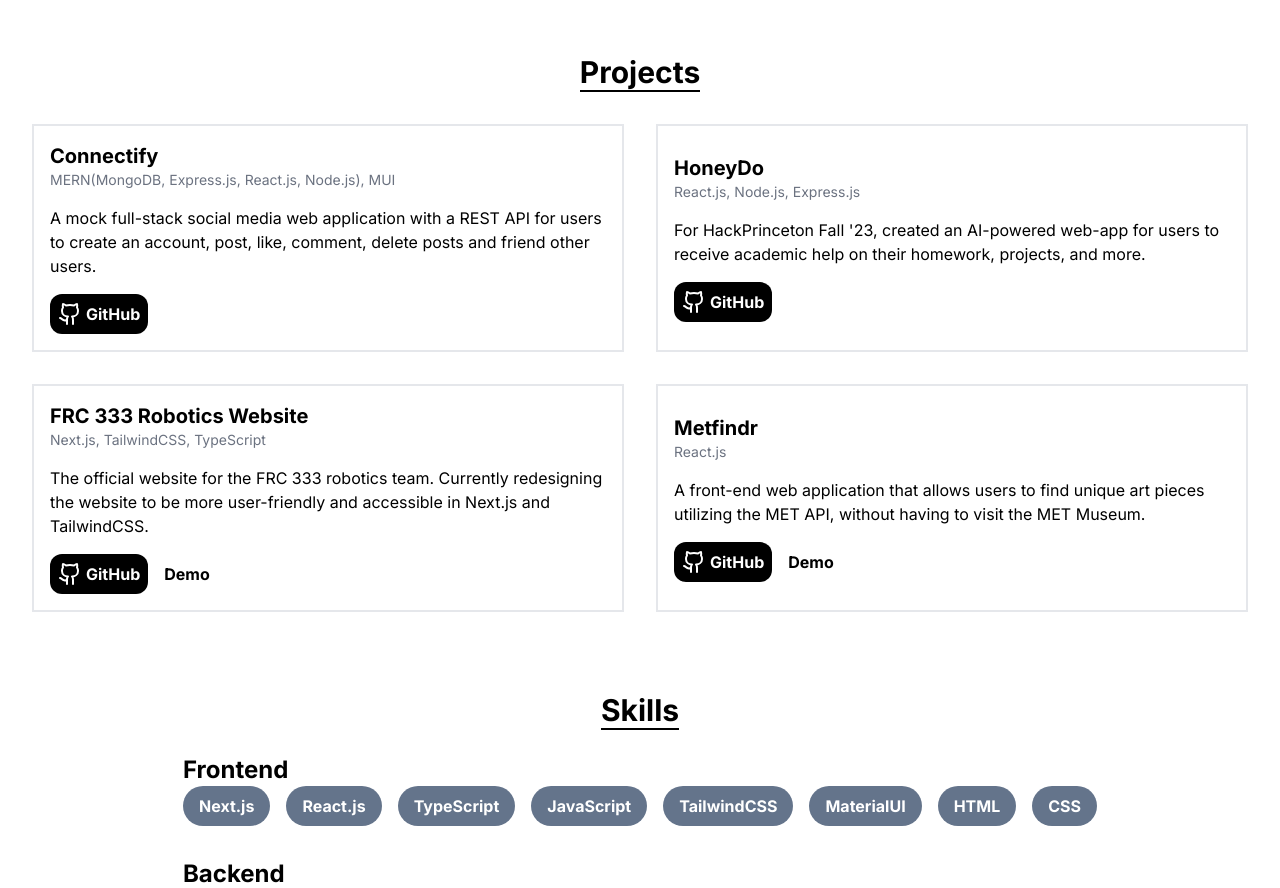
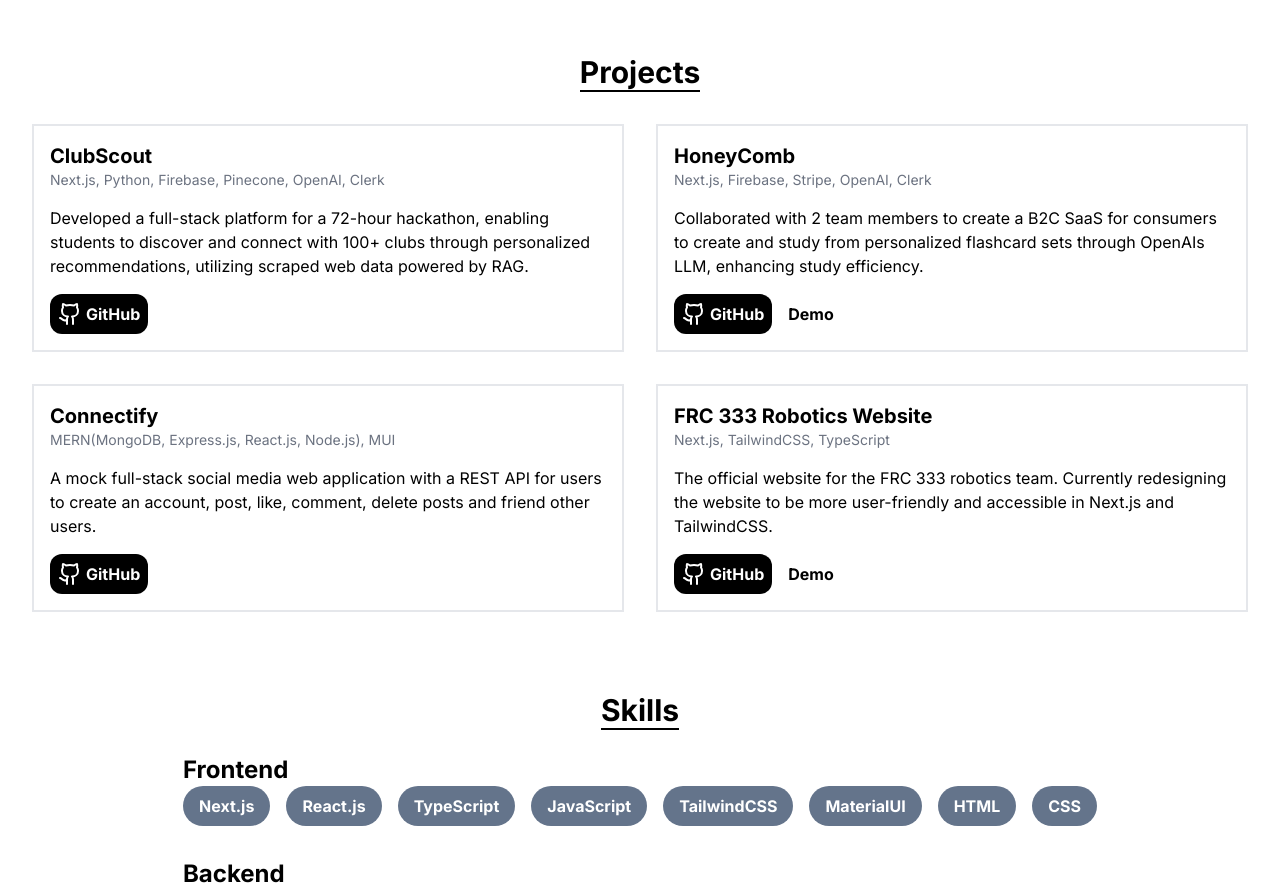
Before and after one commit to ShohruzE/portfolio, a Next.js app: page / in a window 1280 px wide. Shown: the part 1960-2848 px from the top of the page. Built offline with nearby package versions, Linux system fonts and the light colour scheme.

Commit message:
update projects section with new projects

```diff
--- a/src/components/Projects.tsx
+++ b/src/components/Projects.tsx
@@ -1,60 +1,86 @@
-import React from 'react'
-import Image from 'next/image'
-import Link from 'next/link'
-import { Github } from 'lucide-react'
+import React from "react";
+import Image from "next/image";
+import Link from "next/link";
+import { Github } from "lucide-react";
 
 const Projects = () => {
-
   const projects = [
     {
-      name: 'Connectify',
-      techStack: 'MERN(MongoDB, Express.js, React.js, Node.js), MUI',
-      description: 'A mock full-stack social media web application with a REST API for users to create an account, post, like, comment, delete posts and friend other users.',
-      imageUrl: '/images/hunter-cs-club.jpg',
-      githubUrl: 'https://github.com/ShohruzE/mern-social-media-app',
+      name: "ClubScout",
+      techStack: "Next.js, Python, Firebase, Pinecone, OpenAI, Clerk",
+      description:
+        "Developed a full-stack platform for a 72-hour hackathon, enabling students to discover and connect with 100+ clubs through personalized recommendations, utilizing scraped web data powered by RAG.",
+      imageUrl: "/images/metfindr.png",
+      githubUrl: "https://github.com/ShohruzE/ctphacks24",
     },
     {
-      name: 'HoneyDo',
-      techStack: 'React.js, Node.js, Express.js',
-      description: "For HackPrinceton Fall '23, created an AI-powered web-app for users to receive academic help on their homework, projects, and more.",
-      imageUrl: '/images/honeydo.jpg',
-      githubUrl: 'https://github.com/ShohruzE/hackprinceton-f23',
+      name: "HoneyComb",
+      techStack: "Next.js, Firebase, Stripe, OpenAI, Clerk",
+      description:
+        "Collaborated with 2 team members to create a B2C SaaS for consumers to create and study from personalized flashcard sets through OpenAIs LLM, enhancing study efficiency.",
+      imageUrl: "/images/honeydo.jpg",
+      githubUrl: "https://github.com/ShohruzE/ai-flashcards",
+      demoUrl: "https://ai-flashcards-beta.vercel.app/",
     },
     {
-      name: 'FRC 333 Robotics Website',
-      techStack: 'Next.js, TailwindCSS, TypeScript',
-      description: 'The official website for the FRC 333 robotics team. Currently redesigning the website to be more user-friendly and accessible in Next.js and TailwindCSS.',
-      imageUrl: '/images/frc333.png',
-      githubUrl: 'https://github.com/ShohruzE/jdhs-robotics-website/',
-      demoUrl: 'https://www.frc333.com/'
+      name: "Connectify",
+      techStack: "MERN(MongoDB, Express.js, React.js, Node.js), MUI",
+      description:
+        "A mock full-stack social media web application with a REST API for users to create an account, post, like, comment, delete posts and friend other users.",
+      imageUrl: "/images/hunter-cs-club.jpg",
+      githubUrl: "https://github.com/ShohruzE/mern-social-media-app",
     },
+
     {
-      name: 'Metfindr',
-      techStack: 'React.js',
-      description: 'A front-end web application that allows users to find unique art pieces utilizing the MET API, without having to visit the MET Museum.',
-      imageUrl: '/images/metfindr.png',
-      githubUrl: 'https://github.com/ShohruzE/metfindr',
-      demoUrl: 'https://metfindr.netlify.app/'
+      name: "FRC 333 Robotics Website",
+      techStack: "Next.js, TailwindCSS, TypeScript",
+      description:
+        "The official website for the FRC 333 robotics team. Currently redesigning the website to be more user-friendly and accessible in Next.js and TailwindCSS.",
+      imageUrl: "/images/frc333.png",
+      githubUrl: "https://github.com/ShohruzE/jdhs-robotics-website/",
+      demoUrl: "https://www.frc333.com/",
     },
-  ]
+  ];
 
   return (
     <section id="projects" className="my-20 mx-8">
       <div className="container mx-auto">
         <div className="flex flex-col justify-center items-center gap-8">
           <div>
-            <h2 className="text-3xl font-bold border-b-2 border-black rounded-m text-center">Projects</h2>
+            <h2 className="text-3xl font-bold border-b-2 border-black rounded-m text-center">
+              Projects
+            </h2>
           </div>
           <div className="grid grid-cols-1 md:grid-cols-2 gap-8">
             {projects.map((project, index) => (
-              <div key={index} className="flex flex-col lg:flex-row gap-4 items-center border-2">
+              <div
+                key={index}
+                className="flex flex-col lg:flex-row gap-4 items-center border-2"
+              >
                 <div className="w-full p-4">
                   <h3 className="text-xl font-bold">{project.name}</h3>
                   <p className="text-sm text-gray-500">{project.techStack}</p>
                   <p className="my-4">{project.description}</p>
                   <div className="flex justify-start items-center gap-4 font-bold">
-                    <Link href={project.githubUrl} target="_blank" rel="noopener noreferrer" className="flex justify-center gap-1 bg-black hover:bg-gray-500 text-white px-2 py-2 rounded-xl"><Github size={24}/>GitHub</Link>
-                    {project.demoUrl && <Link href={project.demoUrl} className="hover:text-gray-500" target="_blank" rel="noopener noreferrer">Demo</Link>}
+                    <Link
+                      href={project.githubUrl}
+                      target="_blank"
+                      rel="noopener noreferrer"
+                      className="flex justify-center gap-1 bg-black hover:bg-gray-500 text-white px-2 py-2 rounded-xl"
+                    >
+                      <Github size={24} />
+                      GitHub
+                    </Link>
+                    {project.demoUrl && (
+                      <Link
+                        href={project.demoUrl}
+                        className="hover:text-gray-500"
+                        target="_blank"
+                        rel="noopener noreferrer"
+                      >
+                        Demo
+                      </Link>
+                    )}
                   </div>
                 </div>
               </div>
@@ -63,7 +89,7 @@
         </div>
       </div>
     </section>
-  )
-}
+  );
+};
 
-export default Projects
+export default Projects;
```
